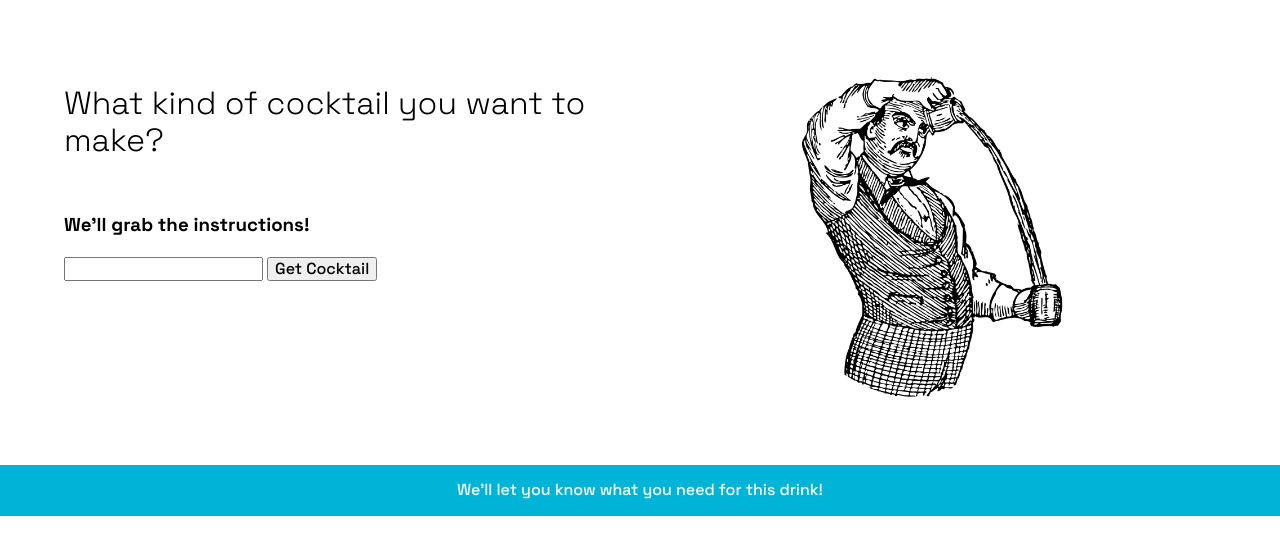
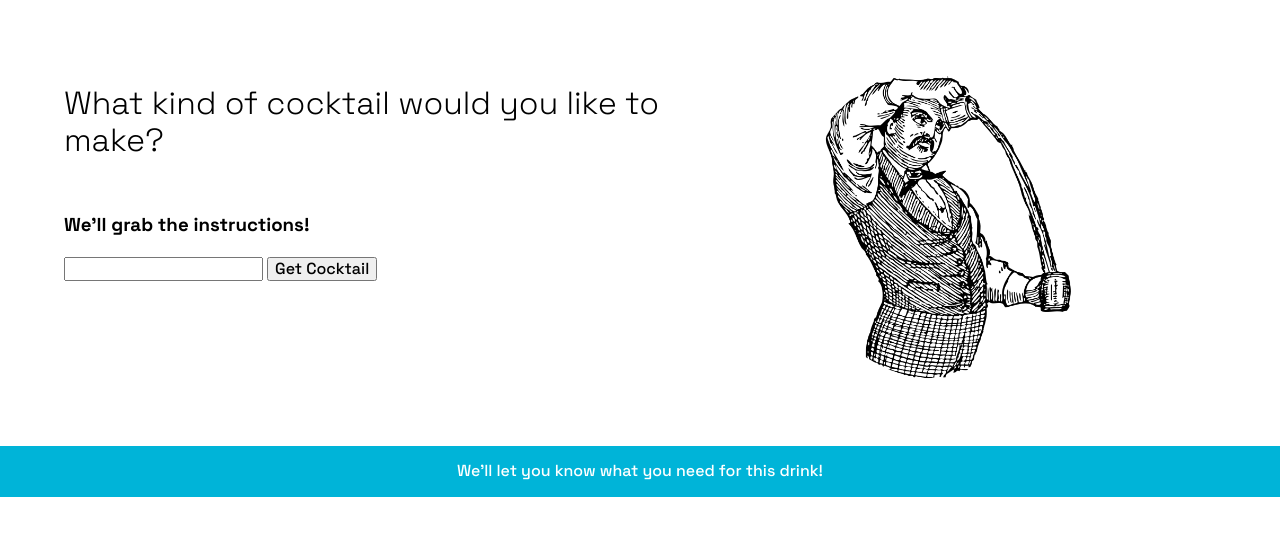
Before and after one commit to mapstonepark/Cocktail-Picker-API, a plain HTML site: page index.html in a window 1280 px wide. Drawn offline with Linux system fonts and the light colour scheme.

Commit message:
font improvement

```diff
--- a/index.html
+++ b/index.html
@@ -19,7 +19,7 @@
 	<body>
 		<section class="top">
 			<section>
-				<h1>What kind of cocktail you want to make?</h1>
+				<h1>What kind of cocktail would you like to make?</h1>
 
 
 				<h2></h2>
```
